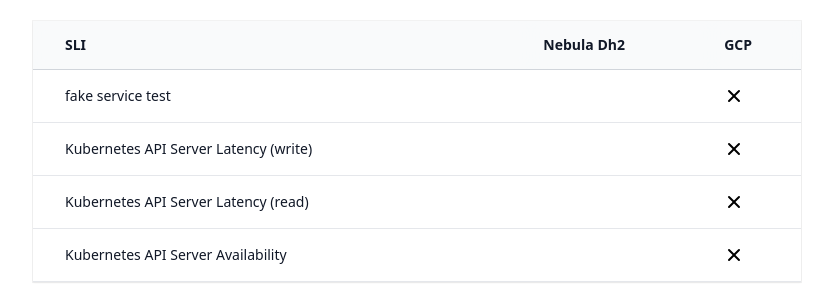
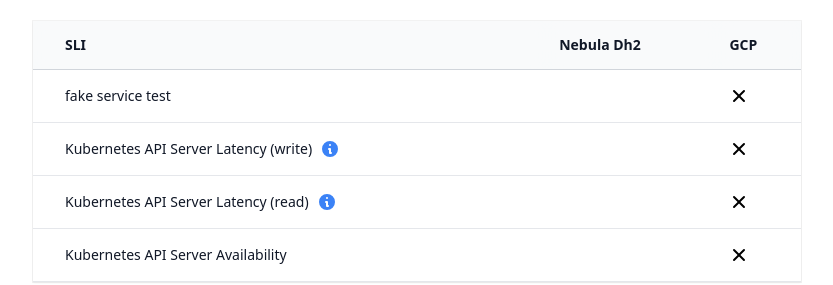
Before and after one commit to cirkonis/status-page-frontend, an Angular app: page / in a window 1280 px wide. Shown: the part 167-452 px from the top of the page, without its empty margins (223-1056 px from the left). Built offline with nearby package versions, Linux system fonts and the light colour scheme; no server answers.

Commit message:
tool tip added to current SLI's

```diff
--- a/src/app/status-page/sli-status-table/sli-status-table.component.html
+++ b/src/app/status-page/sli-status-table/sli-status-table.component.html
@@ -32,7 +32,13 @@
             <tbody class="bg-white">
             <tr *ngFor="let sli of serviceLevelIndicators">
               <td
-                class="whitespace-nowrap border-b border-gray-200 py-4 pl-4 pr-3 text-sm font-medium text-gray-900 sm:pl-6 lg:pl-8">{{sli.name}}</td>
+                class="whitespace-nowrap border-b border-gray-200 py-4 pl-4 pr-3 text-sm font-medium text-gray-900 sm:pl-6 lg:pl-8 flex row-auto">
+                {{sli.name}}
+              <span class="ml-2" *ngIf="sli.tooltip">
+                <icon-info class="" appTooltip="{{sli.tooltip}}"></icon-info>
+              </span>
+
+              </td>
               <td
                 class="whitespace-nowrap border-b border-gray-200 px-3 py-4 text-sm text-gray-500 hidden sm:table-cell">
                 <app-table-cell-icon [sliStatus]="sli.nebulaStatus | async"></app-table-cell-icon>
--- a/src/app/status-page/sli-status-table/sli-status-table.component.ts
+++ b/src/app/status-page/sli-status-table/sli-status-table.component.ts
@@ -18,17 +18,18 @@
       name: 'fake service test',
       nebulaStatus: this.getAlertStatus('4066e417-9ad4-4967-b512-a744b301682e'),
       gcpStatus: ESliStatus.UNMONITORED,
-      tooltip: 'Tool tip test',
     },
     {
       name: 'Kubernetes API Server Latency (write)',
       nebulaStatus: this.getAlertStatus('42819512-bad3-40fa-93aa-b9e896afc69a'),
       gcpStatus: ESliStatus.UNMONITORED,
+      tooltip: 'Latency of mutating API calls for single objects for every (resource, verb) pair, measured as 99th percentile over last 5 minutes'
     },
     {
       name: 'Kubernetes API Server Latency (read)',
       nebulaStatus: this.getAlertStatus('3e5ad63d-fda1-468a-b9aa-3b7e984b98ab'),
       gcpStatus: ESliStatus.UNMONITORED,
+      tooltip: 'Latency of non-streaming read-only API calls for every (resource, scope pair, measured as 99th percentile over last 5 minutes'
     },
     {
       name: 'Kubernetes API Server Availability',
```
